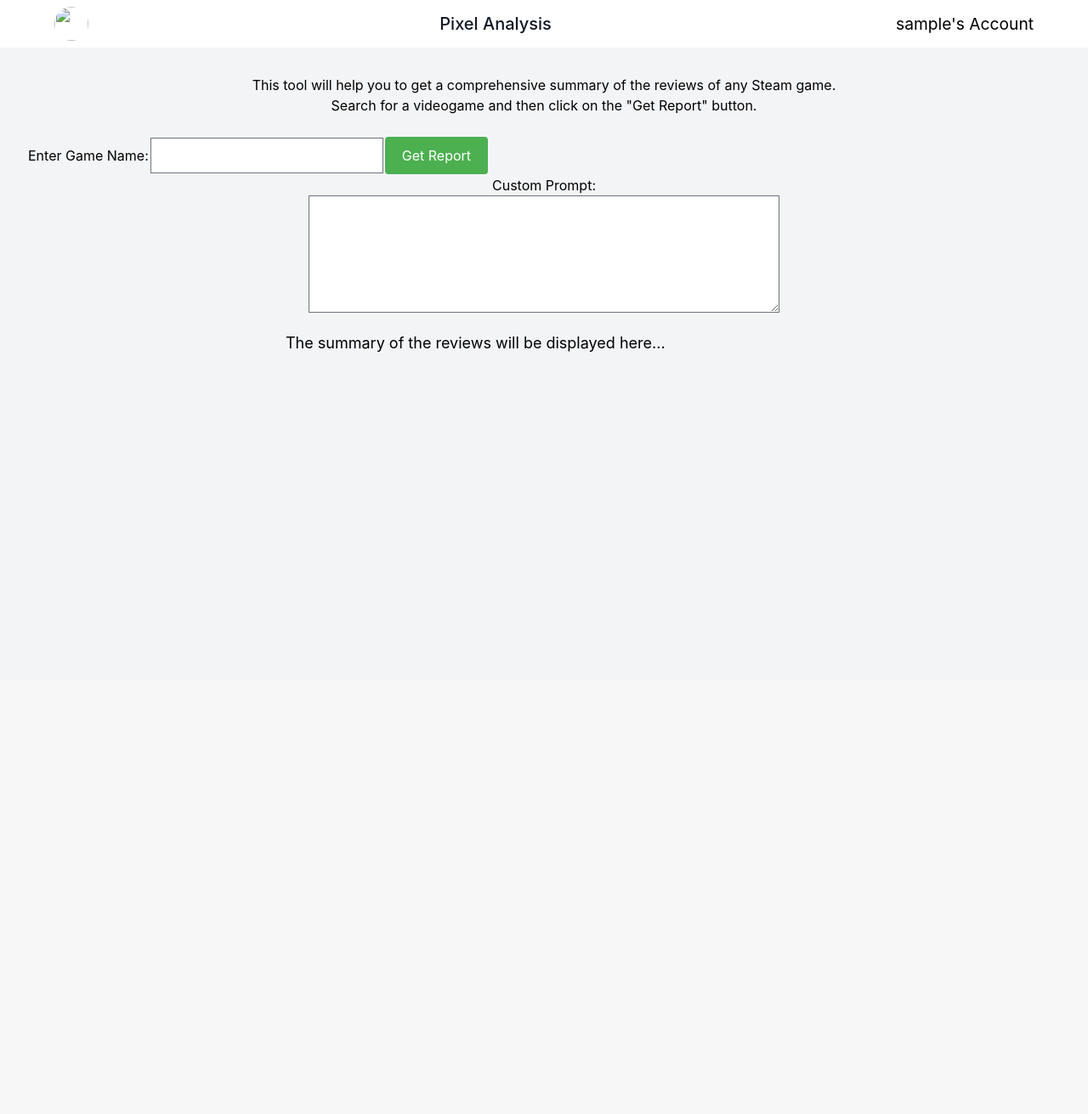
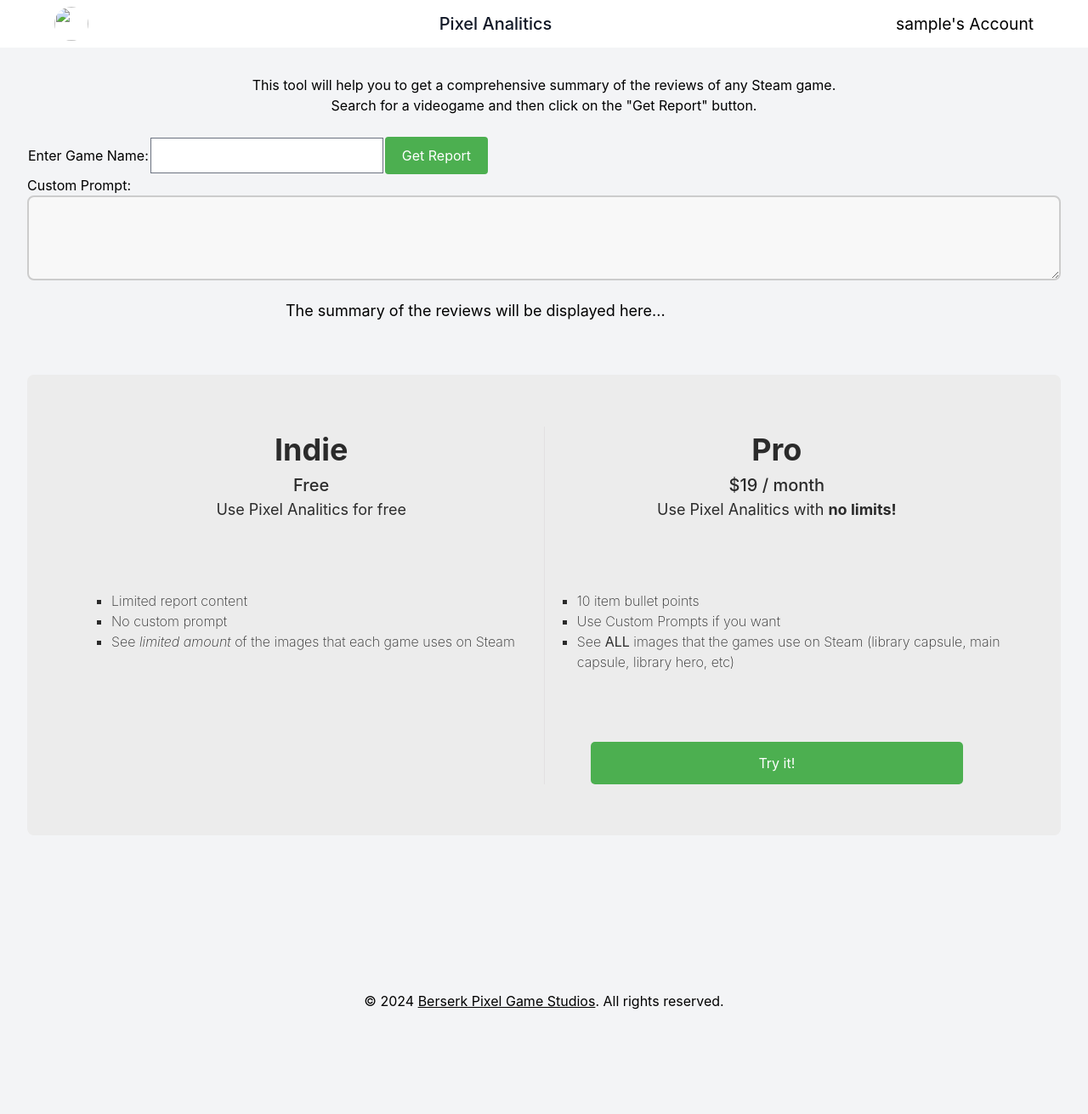
Before and after one commit to betomaluje/pixel-analysis, a Flask app: page / in a window 1280 px wide. Shown: the whole page at 85% size. Before the commit the page ends 414 px from the top, so only its background shows below. Run offline with Flask 3, Linux system fonts and the light colour scheme; the visitor is signed in with stand-in values (Sample User, id 1); data that the repository does not hold is empty; some libraries are stand-ins or nearby versions.

Commit message:
Separate routes.py with main.py for better coding; ADD Steam images as dialog modal; ADD Pricing table; ADD footer;

```diff
--- a/main.py
+++ b/main.py
@@ -1,12 +1,37 @@
 import logging
 from waitress import serve
-from routes import create_app
+from flask import Flask
+from flask_bootstrap import Bootstrap
+from pymongo import MongoClient
+from dotenv import find_dotenv, load_dotenv
 
-app = create_app()
+app = Flask(__name__, static_folder='static')
+app.config['SQLALCHEMY_DATABASE_URI'] = 'sqlite:///database.sqlite'
+
+app.config.from_pyfile('settings.py')
+
+bootstrap = Bootstrap(app)
+
+env_file = find_dotenv()
+load_dotenv(env_file)
+
+# Initialize MongoDB
+MONGO_URI = app.config.get('MONGO_URI')
+if MONGO_URI:
+    try:
+        mongo_client = MongoClient(MONGO_URI)
+        users_collection = mongo_client['PixelAnalysis']['Users']
+    except Exception as e:
+        print(f"Error connecting to MongoDB: {str(e)}")
+        users_collection = None
+else:
+    users_collection = None
 
 # Setup logging
 logging.basicConfig(level=logging.INFO, format='%(asctime)s %(message)s')
 logger = logging.getLogger(__name__)
 
+from routes import *
+
 if __name__ == "__main__":
     serve(app, port='8000')
--- a/static/css/styles.css
+++ b/static/css/styles.css
@@ -150,6 +165,22 @@
     background: #45a049;
 }
 
+.custom-prompt {
+    text-align: left;
+    margin: 0 auto;
+}
+
+.custom-prompt textarea {
+    width: 100%;
+    height: 100px;
+    padding: 12px 20px;
+    box-sizing: border-box;
+    border: 2px solid #ccc;
+    border-radius: 8px;
+    background-color: #f8f8f8;
+    font-size: 16px;
+}
+
 .notification {
     background-color: #4CAF50;
     color: white;
@@ -196,10 +227,103 @@
     font-size: 1.2rem;
 }
 
+.footer {
+    text-align: center;
+    padding: 10%;
+}
+
+.footer a {
+    text-decoration: underline;
+}
+
 .hamburger-menu {
     display: none;
     /* Hidden by default for larger screens */
     cursor: pointer;
+}
+
+.modal-button {
+    /* display: none; */
+    cursor: pointer;
+}
+
+#closeDialog {
+    display: flex;
+    justify-content: flex-end;
+}
+
+dialog {
+    border: none !important;
+}
+
+#dialog::backdrop {
+    backdrop-filter: blur(4px);
+}
+
+.pricing {
+    background-color: #ececec;
+    color: #2b2b2b;
+    border-radius: 8px;
+    padding: 5%;
+    margin: 5% auto;
+}
+
+.flex {
+    display: flex;
+    justify-content: space-around;
+}
+
+.flex2 {
+    border-right: 0.1px solid rgba(178, 170, 171, 0.185);
+}
+
+.flex_content {
+    flex: 1;
+}
+
+.flex_content h2 {
+    font-weight: 700;
+    font-size: 36px;
+}
+
+.flex_content h4 {
+    font-weight: 500;
+    font-size: 20px;
+}
+
+.flex_content span {
+    font-weight: 400;
+    font-size: 18px;
+}
+
+.flex_content h4 {
+    margin: 0;
+}
+
+.flex_content ul {
+    padding-inline-start: 7%;
+    margin: 15% 0;
+    list-style: square;
+    text-align: left;
+}
+
+.flex_content ul li {
+    font-weight: 200;
+}
+
+.flex_content button {
+    outline: none;
+    border: none;
+    background: #4CAF50;
+    color: #ffffff;
+    width: 80%;
+    height: 50px;
+    border-radius: 5px;
+    cursor: pointer;
+}
+
+.flex_content button:hover {
+    background: #45a049;
 }
 
 /* desktop */
--- a/static/js/form_handler.js
+++ b/static/js/form_handler.js
@@ -1,10 +1,13 @@
-document.addEventListener('DOMContentLoaded', () => {
-    const form = document.querySelector('#steam-form');
+$(document).ready(function(){
+    const form = document.getElementById('steam-form');
     const submitButton = form.querySelector('button[type="submit"]');
-    const steamIdInput = document.querySelector('#steam-id');
-    const title = document.querySelector('#title');
-    const summary = document.querySelector('#summary');
-    const prompt = document.querySelector('#prompt');
+    const steamIdInput = document.getElementById('steam-id');
+    const title = document.getElementById('title');
+    const summary = document.getElementById('summary');
+    const prompt = document.getElementById('prompt');
+    const gameDetails = document.getElementById('game-details');
+
+    gameDetails.style.display = 'none';
 
     form.addEventListener('submit', async (event) => {
         event.preventDefault();
@@ -18,6 +21,8 @@
         title.innerText = '';
         summary.innerText = '';
 
+        gameDetails.style.display = 'none';
+
         submitButton.disabled = true;
         submitButton.innerHTML = '<i class="fa fa-spinner fa-spin"></i> Loading';
 
@@ -29,8 +34,11 @@
 
         if (response.ok) {
             const result = await response.json();
-            title.innerHTML = `<a href="https://store.steampowered.com/app/${steamId}" target="_blank">
-            ${result.title} <i class="fa-solid fa-arrow-up-right-from-square fa-2xs"></i></a>`;
+
+            populateAll(steamId, result.title);
+
+            gameDetails.style.display = 'block';
+
             if (result.summary) {
                 summary.innerText = result.summary;
             } else {
@@ -42,3 +50,41 @@
         submitButton.innerHTML = 'Get Report';
     });
 });
+
+function showImages() {
+    document.getElementById("dialog").showModal();
+}
+
+function hideImages() {
+    document.getElementById("dialog").close();
+}
+
+function populateAll(steamId, title) {
+    if (steamId == null) {
+        return;
+    }
+
+    populate(steamId, "capsule_header", "header.jpg");
+    populate(steamId, "capsule_small", "capsule_231x87.jpg");
+    populate(steamId, "capsule_main", "capsule_616x353.jpg");
+    populate(steamId, "capsule_vertical", "hero_capsule.jpg");
+    populate(steamId, "page_background", "page_bg_generated_v6b.jpg");
+    populate(steamId, "library_capsule", "library_600x900.jpg");
+    populate(steamId, "library_hero", "library_hero.jpg");
+    populate(steamId, "library_logo", "logo.png");
+    populateURL(steamId, title);
+}
+
+function populateURL(steamId, gameTitle)  {
+    const title = document.querySelector('#title');
+    title.innerHTML = "<a href=\"https://store.steampowered.com/app/"+ steamId + " target=\"_blank\">" + gameTitle + "<i class=\"fa-solid fa-arrow-up-right-from-square fa-2xs\"></i></a>";
+}
+
+function populate(steamId, elementID, filename)  {
+    let contentHolder = document.getElementById(elementID);
+    if (contentHolder == null) {
+        return;
+    }
+    let content = "<img src=\"https://cdn.cloudflare.steamstatic.com/steam/apps/" + steamId + "/" + filename + "\"></img>";
+    contentHolder.innerHTML = content;
+}
--- a/templates/base.html
+++ b/templates/base.html
@@ -4,7 +4,7 @@
     <meta charset="utf-8" />
     <meta name="viewport" content="width=device-width, initial-scale=1" />
 
-    <title>Pixel Analysis</title>
+    <title>Pixel Analitics</title>
     <link
       rel="icon"
       type="image/x-icon"
--- a/templates/home.html
+++ b/templates/home.html
@@ -60,16 +60,119 @@
     </form>
     {% if session['paid_user'] %}
     <!-- Custom Prompt for paid users -->
-    <div id="custom-prompt">
+    <div class="custom-prompt">
       <p>Custom Prompt:</p>
       <textarea cols="50" rows="5" id="prompt" name="prompt"></textarea>
     </div>
     {% endif %}
     <div id="title" class="text-3xl title-text mb-4"></div>
+
+    <div id="game-details" class="game-details">
+      <a class="modal-button" onclick="showImages()">See images (click here)</a>
+      <dialog id="dialog">
+        <a id="closeDialog" class="modal-button" onclick="hideImages()"
+          >Close</a
+        >
+        <h2>Header Capsule</h2>
+        <div
+          id="capsule_header"
+          title="460 x 215 pixels. Appears at the top of the store page."
+        >
+          <img src="" />
+        </div>
+        <h2>Small Capsule</h2>
+        <div
+          id="capsule_small"
+          title="231 x 87 pixels. Used for various lists throughout Steam."
+        >
+          <img src="" />
+        </div>
+        <h2>Main Capsule</h2>
+        <div
+          id="capsule_main"
+          title="616 x 353 pixels. Appears at the top of the Steam store home page in the Main Capsule carousel"
+        >
+          <img src="" />
+        </div>
+        {% if session['paid_user'] %}
+        <h2>Vertical Capsule</h2>
+        <div
+          id="capsule_vertical"
+          title="374 x 448 pixels. Can appear at the top of the front page during seasonal sales, and on other new sale pages."
+        >
+          <img src="" />
+        </div>
+        <h2>Page Background</h2>
+        <div
+          id="page_background"
+          title="1438 x 810 pixels. May be used in the background of your store page."
+        >
+          <img src="" />
+        </div>
+        <h2>Library Capsule</h2>
+        <div
+          id="library_capsule"
+          title="600 x 900 pixels. Primarily used in the library overview and collection views."
+        >
+          <img src="" />
+        </div>
+        <h2>Library Hero</h2>
+        <div
+          id="library_hero"
+          title="3840 x 1240 pixels. Appears at the top of a user’s library details page for this product."
+        >
+          <img src="" />
+        </div>
+        <h2>Library Logo</h2>
+        <div
+          id="library_logo"
+          title="1280 x 720 pixels. Appears at the top of a user's library details page for this product, placed on top of the hero graphic."
+        >
+          <img src="" />
+        </div>
+        {% endif %}
+      </dialog>
+    </div>
     <div id="summary" class="text-lg summary-text">
       The summary of the reviews will be displayed here...
     </div>
+    <div class="pricing flex">
+      <div class="flex_content flex2">
+        <h2>Indie</h2>
+        <h4>Free</h4>
+        <span>Use Pixel Analitics for free</span>
+        <ul>
+          <li>Limited report content</li>
+          <li>No custom prompt</li>
+          <li>
+            See <i>limited amount</i> of the images that each game uses on Steam
+          </li>
+        </ul>
+      </div>
+      <div class="flex_content">
+        <h2>Pro</h2>
+        <h4>$19 / month</h4>
+        <span>Use Pixel Analitics with <b>no limits!</b></span>
+        <ul>
+          <li>10 item bullet points</li>
+          <li>Use Custom Prompts if you want</li>
+          <li>
+            See <b>ALL</b> images that the games use on Steam (library capsule,
+            main capsule, library hero, etc)
+          </li>
+        </ul>
+        <button type="button" onclick='{{ url_for("subscribe_route") }}'>
+          Try it!
+        </button>
+      </div>
+    </div>
   </div>
+  <footer class="footer">
+    © 2024
+    <a href="https://berserkpixel.studio/" target="_blank"
+      >Berserk Pixel Game Studios</a
+    >. All rights reserved.
+  </footer>
   <script src="/static/js/form_handler.js"></script>
 </section>
 {% endblock %}
--- a/templates/partials/_desktop_header.html
+++ b/templates/partials/_desktop_header.html
@@ -6,7 +6,7 @@
     />
     <span
       class="flex title-font font-medium items-center text-gray-900 mb-4 md:mb-0 text-xl"
-      >Pixel Analysis</span
+      >Pixel Analitics</span
     >
     <nav class="nav">
       <ul class="nav--ul__one">
--- a/templates/partials/_mobile_header.html
+++ b/templates/partials/_mobile_header.html
@@ -5,7 +5,7 @@
       class="logo rounded-full w-10 h-10 mr-2"
     />
     <span class="title-font font-medium items-center text-gray-900 text-xl"
-      >Pixel Analysis</span
+      >Pixel Analitics</span
     >
     <nav class="nav">
       <ul class="nav--ul__one">
```
Also changed, not shown: other parts of static/css/styles.css (+28 -6 lines), routes.py (+117 -159 lines).
